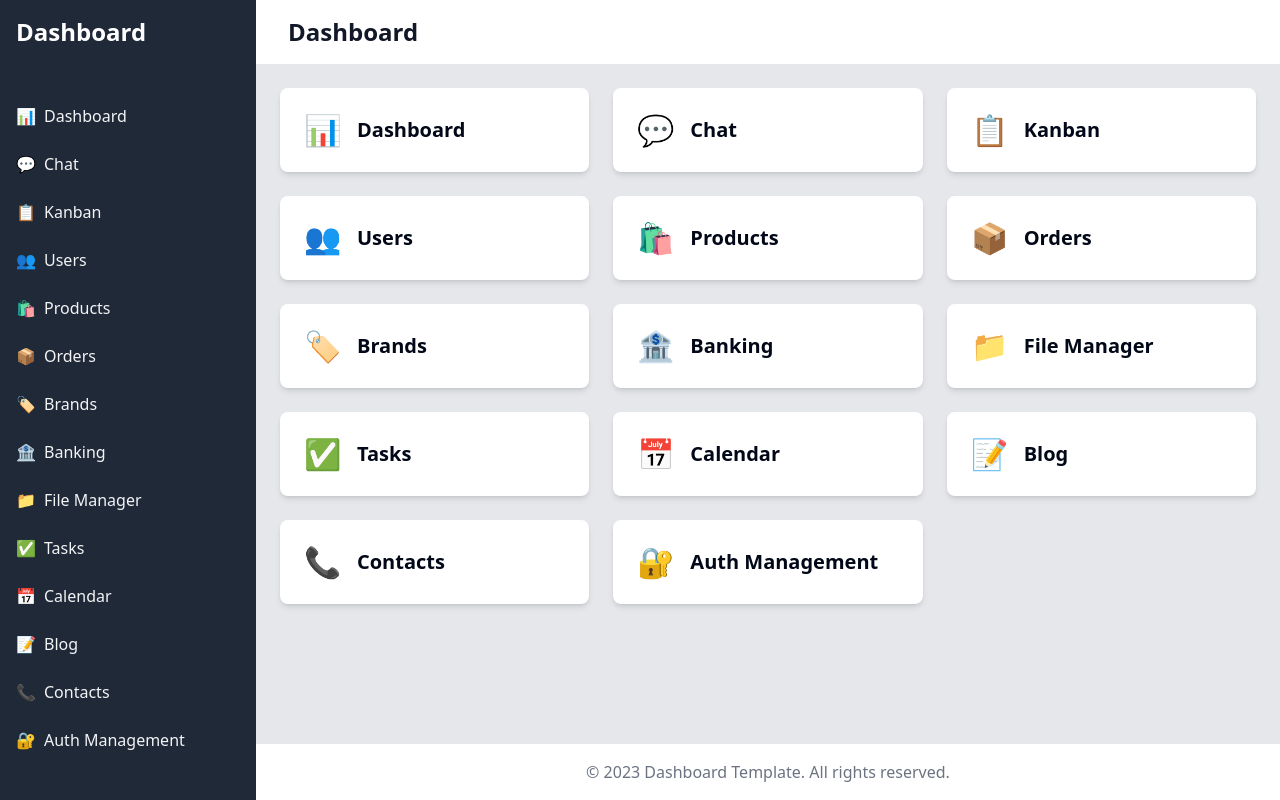
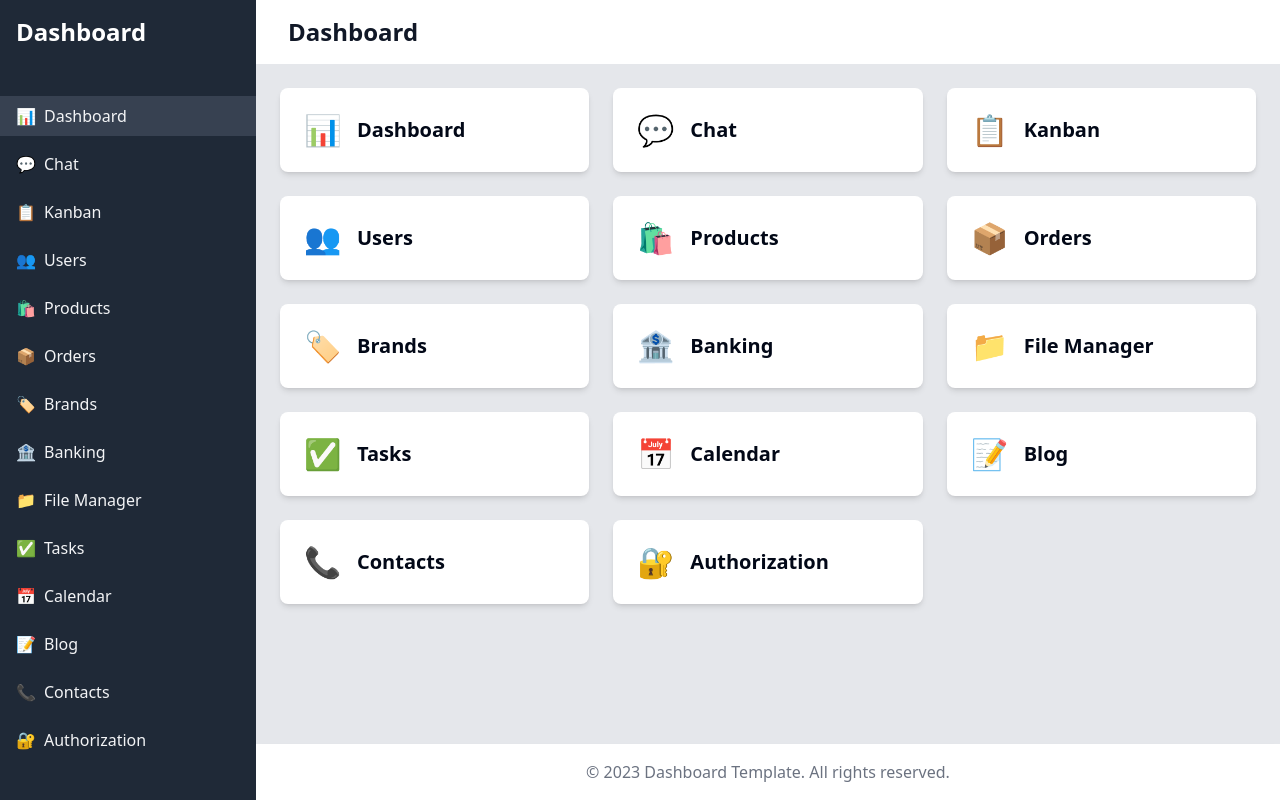
Before and after one commit to MD-Shahzaib-Whims/Dashboard-Template, a Next.js app: page / in a window 1280 px wide. Built offline with nearby package versions, Linux system fonts and the light colour scheme.

Commit message:
Update navigation items to reflect new routes and rename 'Auth Management' to 'Authorization'

```diff
--- a/src/constant/navItems.ts
+++ b/src/constant/navItems.ts
@@ -1,18 +1,18 @@
 const NAV_ITEMS = [
-    { name: 'Dashboard', href: '/dashboard', icon: '📊' },
-    { name: 'Chat', href: '/dashboard/chat', icon: '💬' },
-    { name: 'Kanban', href: '/dashboard/kanban', icon: '📋' },
-    { name: 'Users', href: '/dashboard/users', icon: '👥' },
-    { name: 'Products', href: '/dashboard/products', icon: '🛍️' },
-    { name: 'Orders', href: '/dashboard/orders', icon: '📦' },
-    { name: 'Brands', href: '/dashboard/brands', icon: '🏷️' },
-    { name: 'Banking', href: '/dashboard/banking', icon: '🏦' },
-    { name: 'File Manager', href: '/dashboard/file-manager', icon: '📁' },
-    { name: 'Tasks', href: '/dashboard/tasks', icon: '✅' },
-    { name: 'Calendar', href: '/dashboard/calendar', icon: '📅' },
-    { name: 'Blog', href: '/dashboard/blog', icon: '📝' },
-    { name: 'Contacts', href: '/dashboard/contacts', icon: '📞' },
-    { name: 'Auth Management', href: '/dashboard/auth-management', icon: '🔐' },
+    { name: 'Dashboard', href: '/', icon: '📊' },
+    { name: 'Chat', href: '/chat', icon: '💬' },
+    { name: 'Kanban', href: '/kanban', icon: '📋' },
+    { name: 'Users', href: '/users', icon: '👥' },
+    { name: 'Products', href: '/products', icon: '🛍️' },
+    { name: 'Orders', href: '/orders', icon: '📦' },
+    { name: 'Brands', href: '/brands', icon: '🏷️' },
+    { name: 'Banking', href: '/banking', icon: '🏦' },
+    { name: 'File Manager', href: '/file-manager', icon: '📁' },
+    { name: 'Tasks', href: '/tasks', icon: '✅' },
+    { name: 'Calendar', href: '/calendar', icon: '📅' },
+    { name: 'Blog', href: '/blog', icon: '📝' },
+    { name: 'Contacts', href: '/contacts', icon: '📞' },
+    { name: 'Authorization', href: '/authorization', icon: '🔐' },
 ]
 
 export {
```
